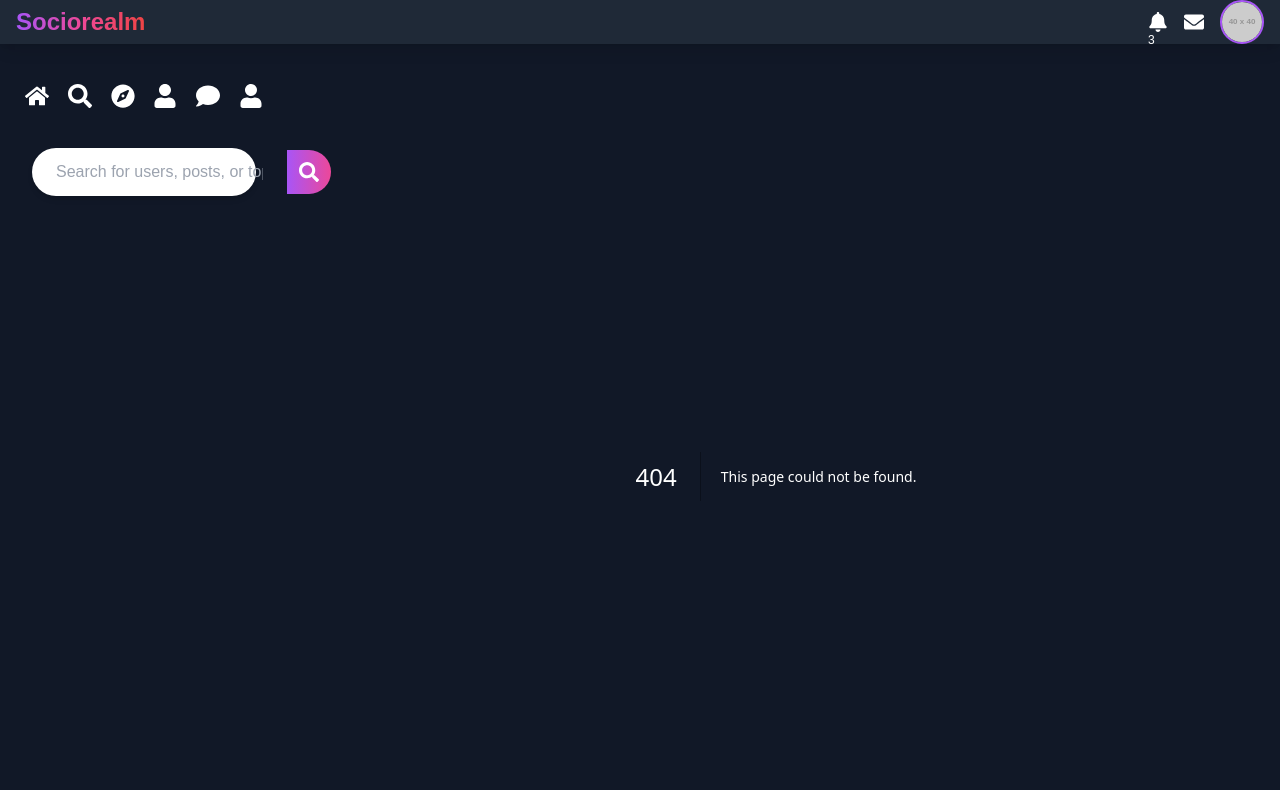
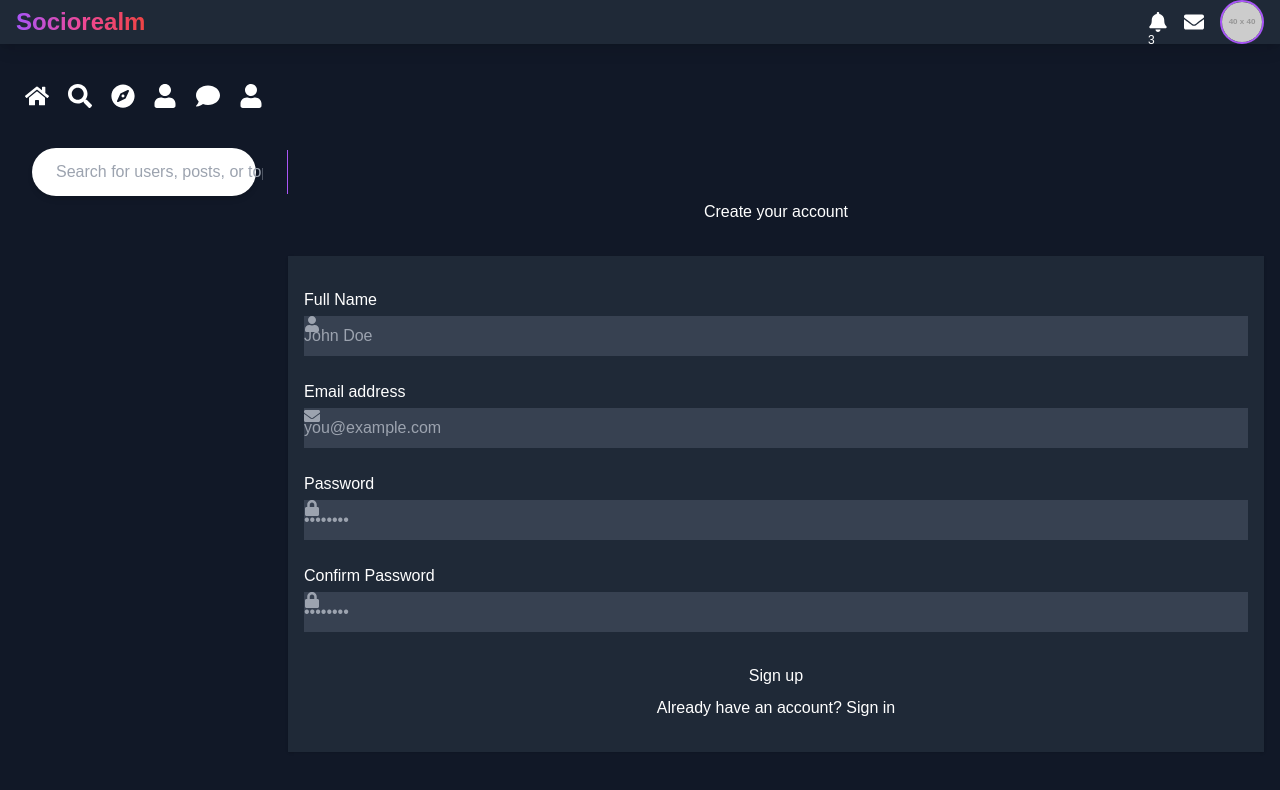
Before and after one commit to nasvank7/Sociorealm-frontend, a Next.js app: page /Register in a window 1280 px wide. Before the commit this address had no page. Shown: the top 790 px of the page. Built offline with nearby package versions, Linux system fonts and the light colour scheme.

Commit message:
Create Register.tsx

```diff
--- /dev/null
+++ b/src/pages/Register.tsx
@@ -0,0 +1,5 @@
+import SignupPage from "@/Components/UserAuth/Register";
+
+export default function Register() {
+    return <SignupPage />
+  }
```
